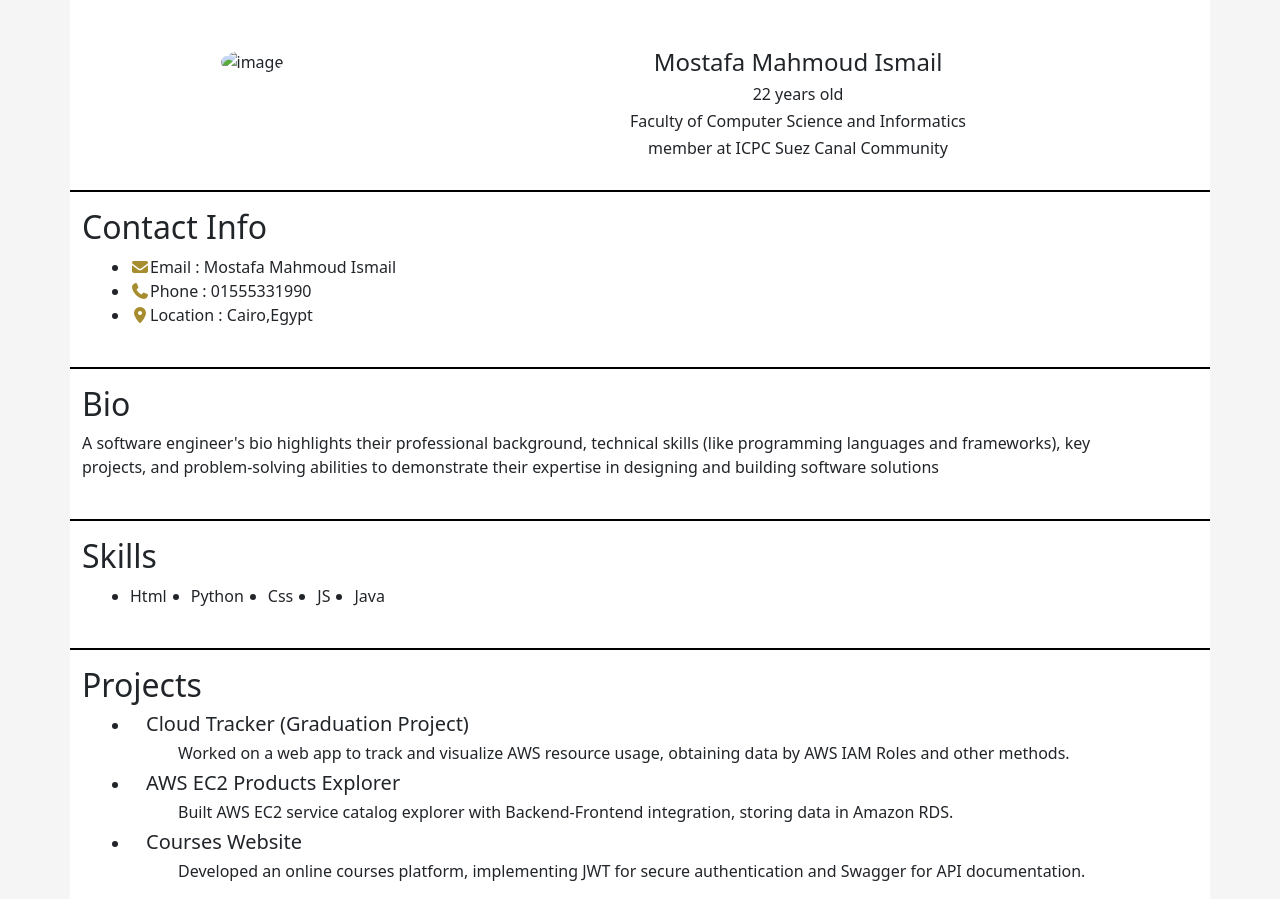
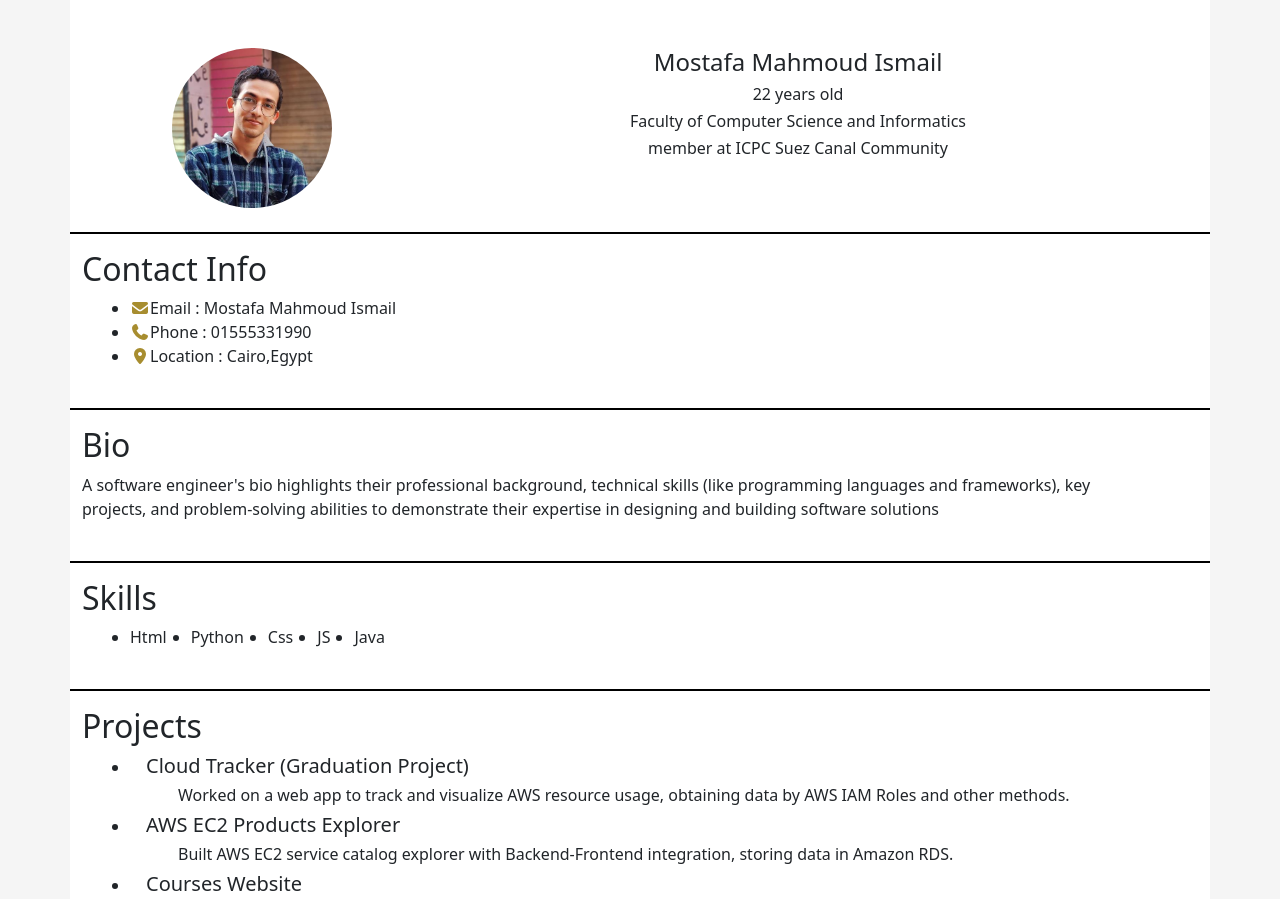
Before and after one commit to MostafaMahmoudIsmail/bootstrap-lab1-task1, a plain HTML site: page index.html in a window 1280 px wide. Shown: the top 899 px of the page. Drawn offline with nearby package versions, Linux system fonts and the light colour scheme; the site is published under a folder, as on GitHub Pages, so addresses that start at the root find nothing.

Commit message:
Fix image source path in index.html

```diff
--- a/index.html
+++ b/index.html
@@ -20,7 +20,7 @@
         class="row pt-5 pe-5 border-bottom border-2 border-black cv-content pb-4"
       >
         <div class="col-4">
-          <img src="/resources/me.jfif" alt="image" />
+          <img src="./resources/me.jfif" alt="image" />
         </div>
         <div class="col">
           <p class="h4">Mostafa Mahmoud Ismail</p>
```
